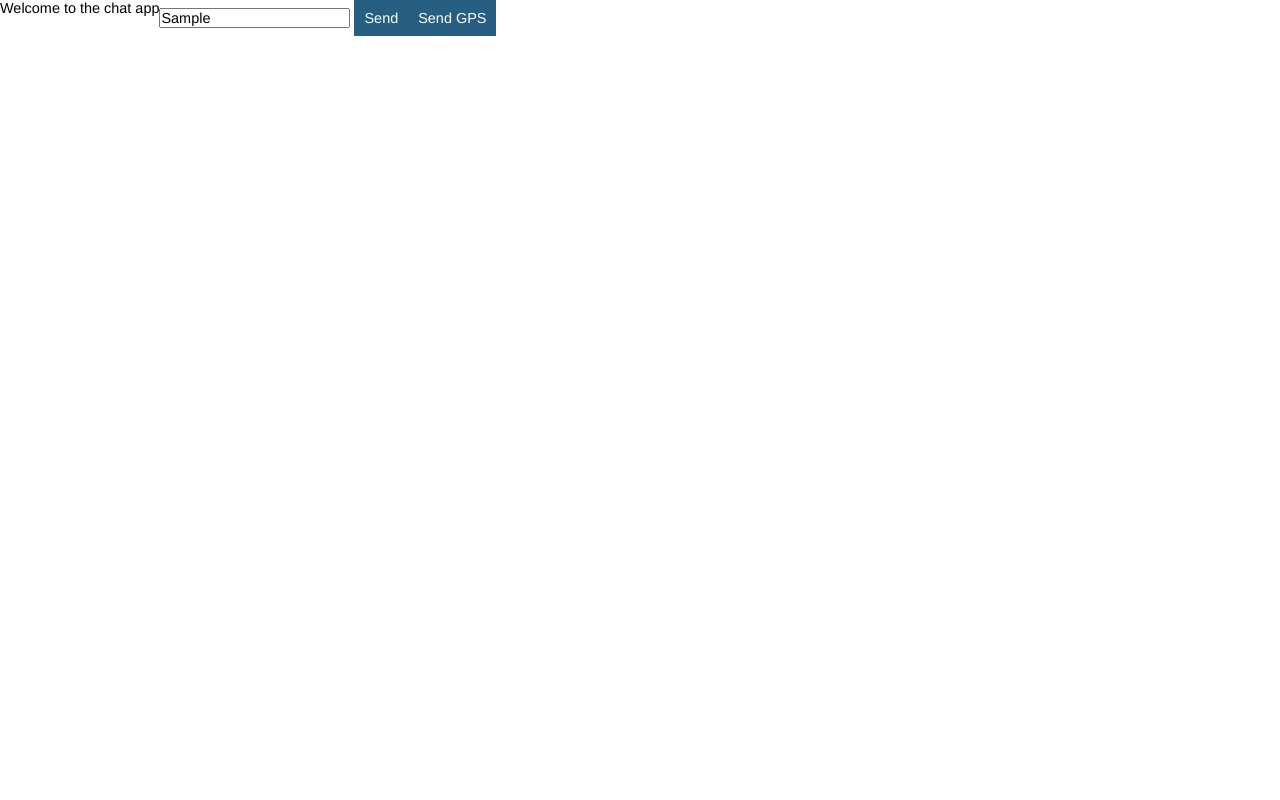
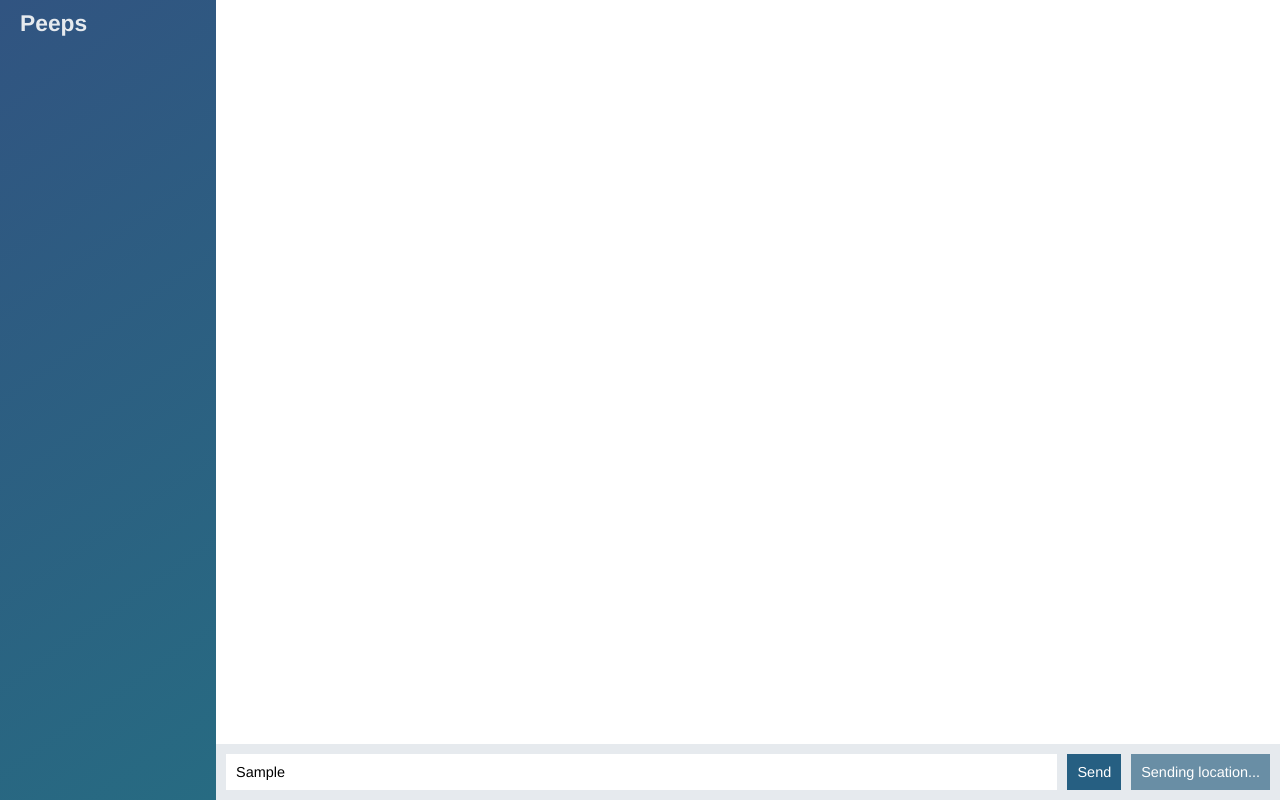
Before and after one commit to Dmckinney821/chatty, a website: page public/index.html in a window 1280 px wide. Both pictures are taken after typing "Sample" into the empty fields and a click on the button "Send GPS". Drawn offline with nearby package versions, Linux system fonts and the light colour scheme; no server answers.

Commit message:
gps wording

```diff
--- a/public/index.html
+++ b/public/index.html
@@ -5,17 +5,27 @@
     <link rel='stylesheet' href='/css/styles.css'>
 </head>
 <body class='chat'>
-    <p>Welcome to the chat app</p>
+    <div class='chat__sidebar'>
+        <h3>Peeps</h3>
+        <div id='users'></div>
+    </div>
 
-    <ol id='messages'>
+    <div class='chat__main'>
+            <ol id='messages' class='chat__messages'> </ol>
 
-    </ol>
+               <div class='chat__footer'>
+                    <form id='message-form'>
+                            <input name='message' type='text' placeholder='Message' autofocus autocomplete="off"/>
+                            <button>Send</button>
+                        </form>
+                        <button id='send-location'>Send GPS</button>
+               </div>
 
-    <form id='message-form'>
-        <input name='message' type='text' placeholder='Message Goes'/>
-        <button>Send</button>
-    </form>
-    <button id='send-location'>Send GPS</button>
+
+    </div>
+
+
+
     <script src="/socket.io/socket.io.js"></script>
     <script src="/js/libs/jquery-3.3.1.min.js"></script>
     <script src="/js/index.js">
--- a/public/js/index.js
+++ b/public/js/index.js
@@ -26,12 +26,12 @@ socket.on('newLocationMessage', (message) => {
 
 jQuery('#message-form').on('submit', (e) => {
     e.preventDefault();
-
+    var messageTextbox = jQuery('[name=message]');
     socket.emit('createMessage', {
         from: 'User',
-        text: jQuery('[name=message]').val()
+        text: messageTextbox.val()
     }, () => {
-
+        messageTextbox.val('')
     });
 });
 
@@ -41,12 +41,16 @@ locationButton.on('click', () => {
     if(!navigator.geolocation) {
         return alert('Geolocation not supported by your browser')
     }
+
+    locationButton.attr('disabled', 'disabled').text('Sending location...')
     navigator.geolocation.getCurrentPosition((position) => {
+        locationButton.removeAttr('disabled').text('Send location');
         socket.emit('createLocationMessage', {
             latitude: position.coords.latitude,
             longitude: position.coords.longitude
         })
     }, () => {
+        locationButton.removeAttr('disabled').text('Send location');
         alert('Unable to fetch location')
     })
 });
```
